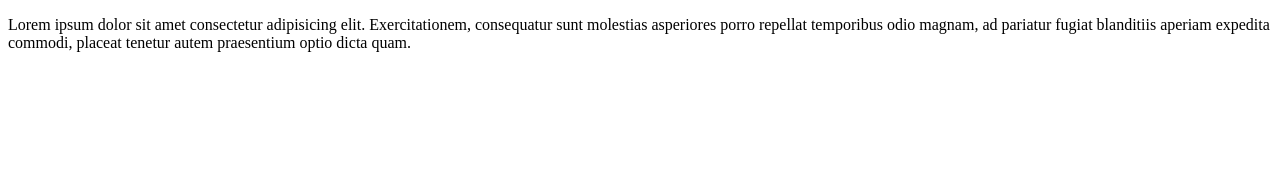
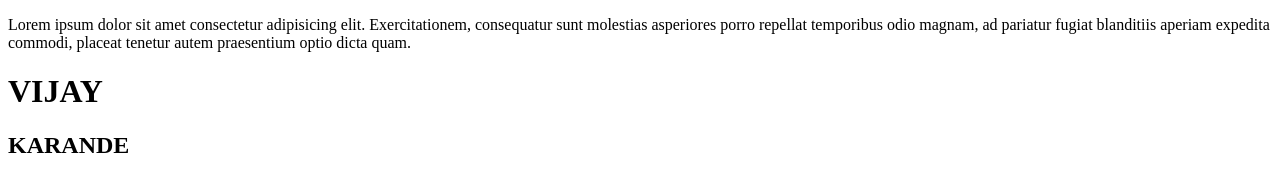
Before and after one commit to Vijaykarande/BoxM, a plain HTML site: page index.html in a window 1280 px wide. Drawn offline with Linux system fonts and the light colour scheme.

Commit message:
ADD NEW NEME

```diff
--- a/index.html
+++ b/index.html
@@ -11,6 +11,9 @@
     <p>Lorem ipsum dolor sit amet consectetur adipisicing elit. Exercitationem, consequatur sunt molestias asperiores
         porro repellat temporibus odio magnam, ad pariatur fugiat blanditiis aperiam expedita commodi, placeat tenetur
         autem praesentium optio dicta quam.</p>
+
+        <h1>VIJAY</h1>
+        <h2>KARANDE</h2>
 </body>
 
 </html>
```
